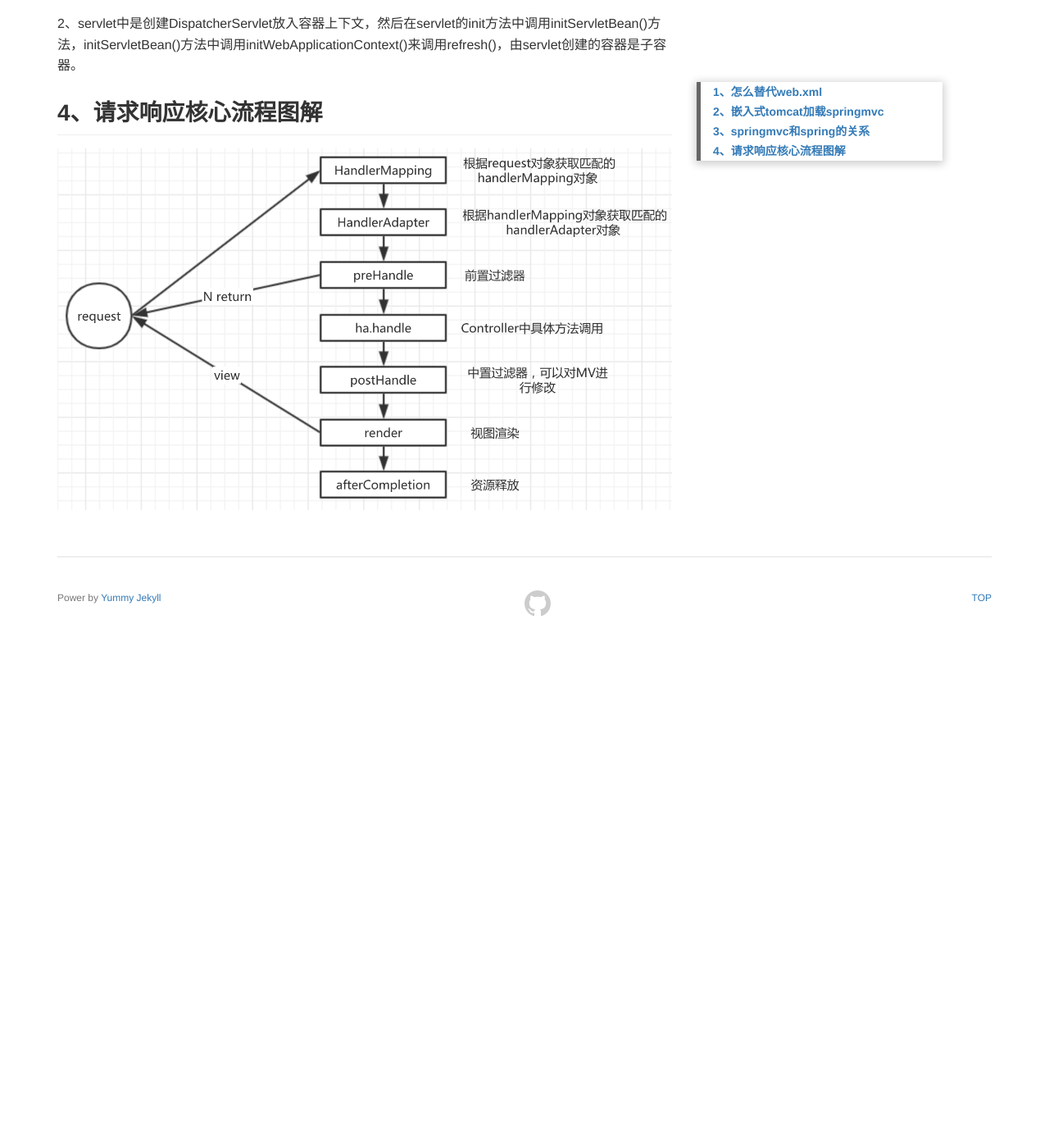
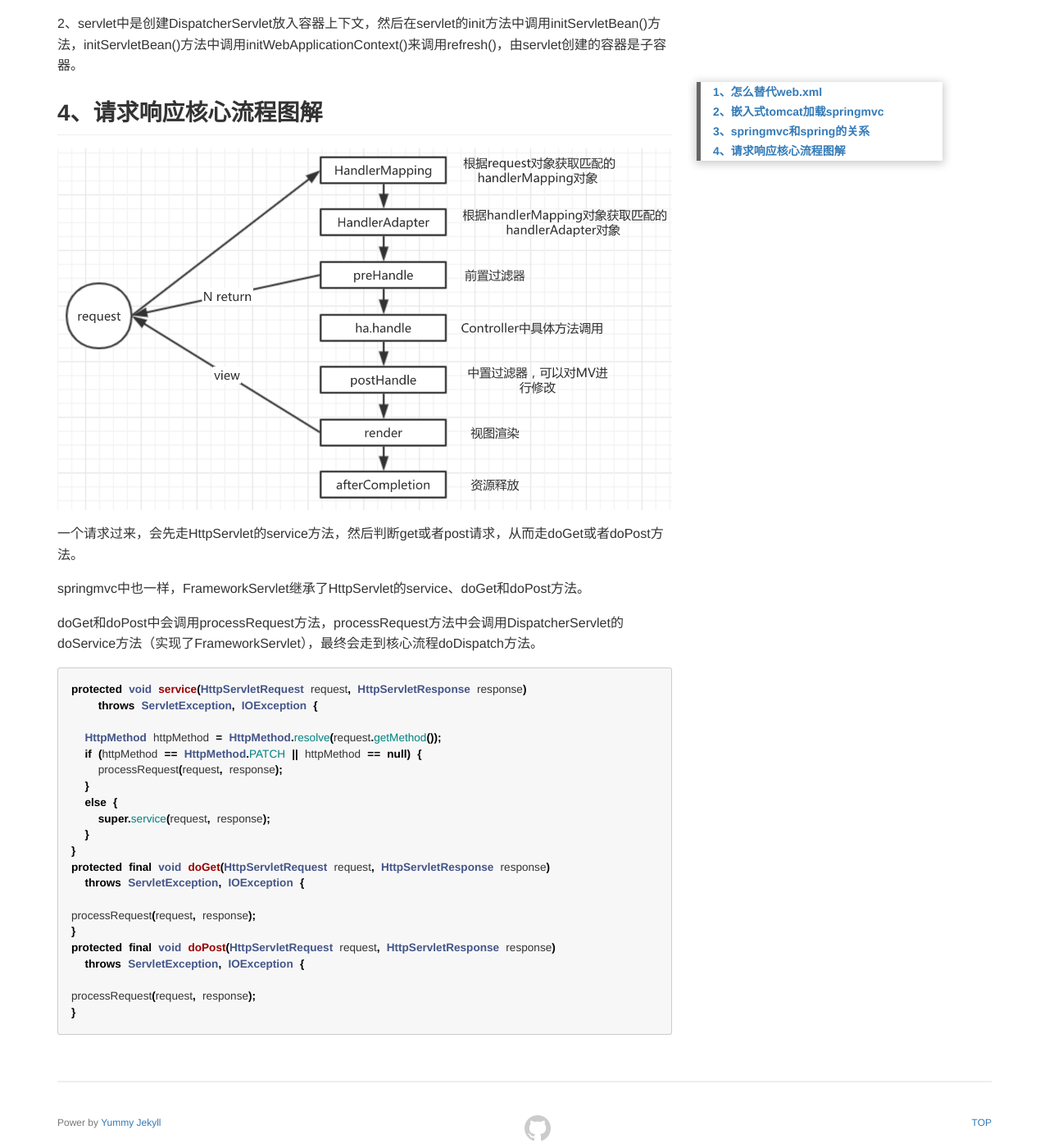
Before and after one commit to shaeros/shaeros.github.io, a Jekyll site: the page built from _posts/2020/2020-01-07-springmvc-tomcat.md, in a window 1280 px wide and 1400 px high, scrolled down 7205 px. Shown: the whole window at 82% size. Built offline with Jekyll 4.4.1, drawn with Linux system fonts in a browser that asks for light colours; a script that is not in the unit is left out; before the commit the page ends 7965 px from its top, so only the background shows below that.

Commit message:
springmvc

````diff
--- a/_posts/2020/2020-01-07-springmvc-tomcat.md
+++ b/_posts/2020/2020-01-07-springmvc-tomcat.md
@@ -315,3 +315,33 @@ public class MvcContainer {
 ## 4、请求响应核心流程图解
 
 ![](https://shaeros.github.io/assets/images/2020/spring/request.png)
+
+一个请求过来，会先走HttpServlet的service方法，然后判断get或者post请求，从而走doGet或者doPost方法。
+
+springmvc中也一样，FrameworkServlet继承了HttpServlet的service、doGet和doPost方法。
+
+doGet和doPost中会调用processRequest方法，processRequest方法中会调用DispatcherServlet的doService方法（实现了FrameworkServlet），最终会走到核心流程doDispatch方法。
+
+```java
+protected void service(HttpServletRequest request, HttpServletResponse response)
+    throws ServletException, IOException {
+
+  HttpMethod httpMethod = HttpMethod.resolve(request.getMethod());
+  if (httpMethod == HttpMethod.PATCH || httpMethod == null) {
+    processRequest(request, response);
+  }
+  else {
+    super.service(request, response);
+  }
+}
+protected final void doGet(HttpServletRequest request, HttpServletResponse response)
+  throws ServletException, IOException {
+
+processRequest(request, response);
+}
+protected final void doPost(HttpServletRequest request, HttpServletResponse response)
+  throws ServletException, IOException {
+
+processRequest(request, response);
+}
+```
````
